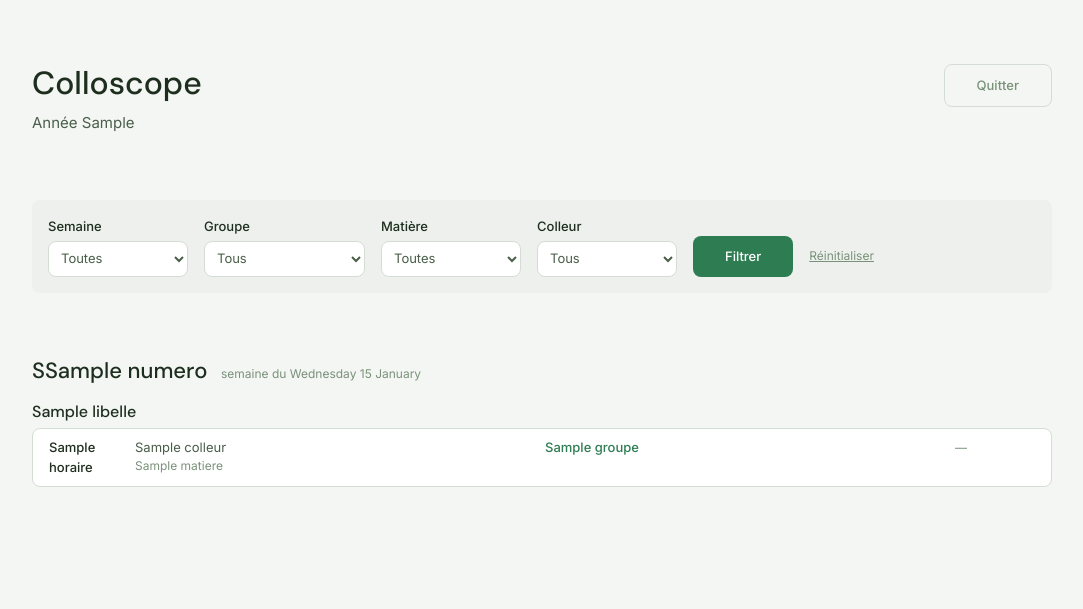
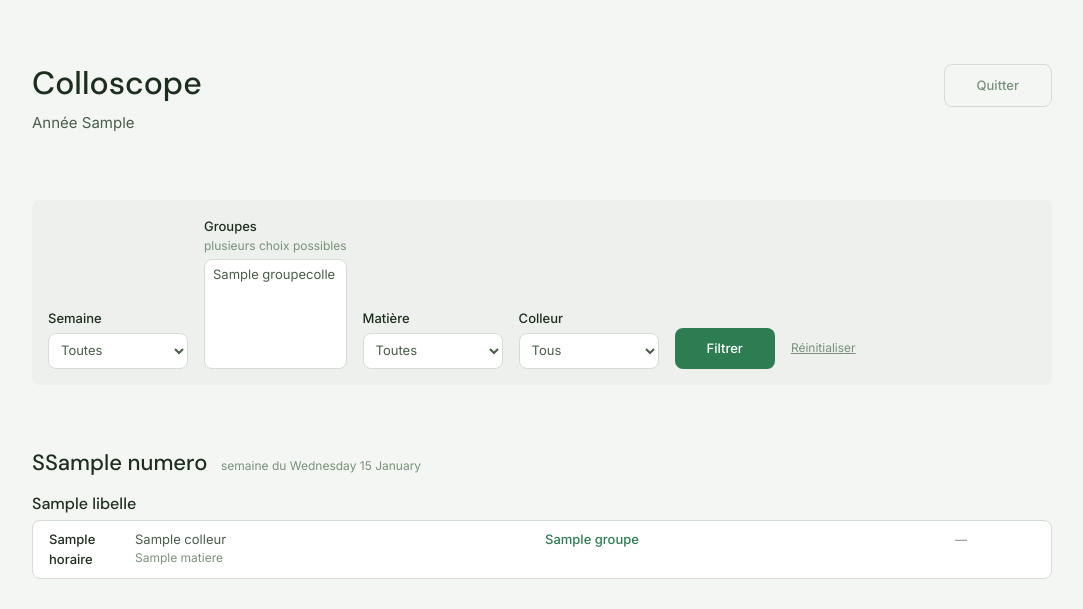
Before and after one commit to eablonet/sitepro, a Django app: template templates/colloscope/colloscope.html in a window 1280 px wide. Shown: the part 73-682 px from the top of the page, without its empty margins (98-1181 px from the left). Run offline with Django 5.2, Linux system fonts and the light colour scheme; tables that the repository leaves empty hold one stand-in row (values such as "Sample post"); the template is opened without the code that fills it: values that come from a table or form of the project are taken from there, most other values are stand-ins (such as "Sample title", 1, 10 or a date in 2020).

Commit message:
Uptade filtre colloscope - choix mutliple de groupes

```diff
--- a/static/css/colloscope.css
+++ b/static/css/colloscope.css
@@ -133,6 +133,22 @@
     gap: 6px;
 }
 
+.champ__aide {
+    display: block;
+    font: var(--text-meta);
+    color: var(--text-muted);
+    font-weight: 400;
+}
+
+.colloscope-filtres select[multiple] {
+    padding: var(--space-xs);
+}
+
+.colloscope-filtres select[multiple] option {
+    padding: 2px var(--space-xs);
+    border-radius: 4px;
+}
+
 /* ------------------------------------------------------------
    IMPRESSION — feuille de colle compacte.
    Paysage + trois colonnes : une vingtaine de semaines tiennent
--- a/templates/colloscope/colloscope.html
+++ b/templates/colloscope/colloscope.html
@@ -53,11 +53,15 @@
         </div>
 
         <div class="champ">
-            <label for="f-groupe" class="champ__label">Groupe</label>
-            <select name="groupe" id="f-groupe">
-                <option value="">Tous</option>
+            <label for="f-groupe" class="champ__label">
+                Groupes
+                <span class="champ__aide">plusieurs choix possibles</span>
+            </label>
+            <select name="groupe" id="f-groupe" multiple size="5">
                 {% for groupe in groupes %}
-                    <option value="{{ groupe.nom }}" {% if groupe_actif == groupe %}selected{% endif %}>{{ groupe.nom }}</option>
+                    <option value="{{ groupe.nom }}" {% if groupe.nom in noms_groupes_actifs %}selected{% endif %}>
+                        {{ groupe.nom }}{% if groupe.effectif %} ({{ groupe.effectif }}){% endif %}
+                    </option>
                 {% endfor %}
             </select>
         </div>
```
Also changed, not shown: colloscope/views.py (+7 -7 lines).
